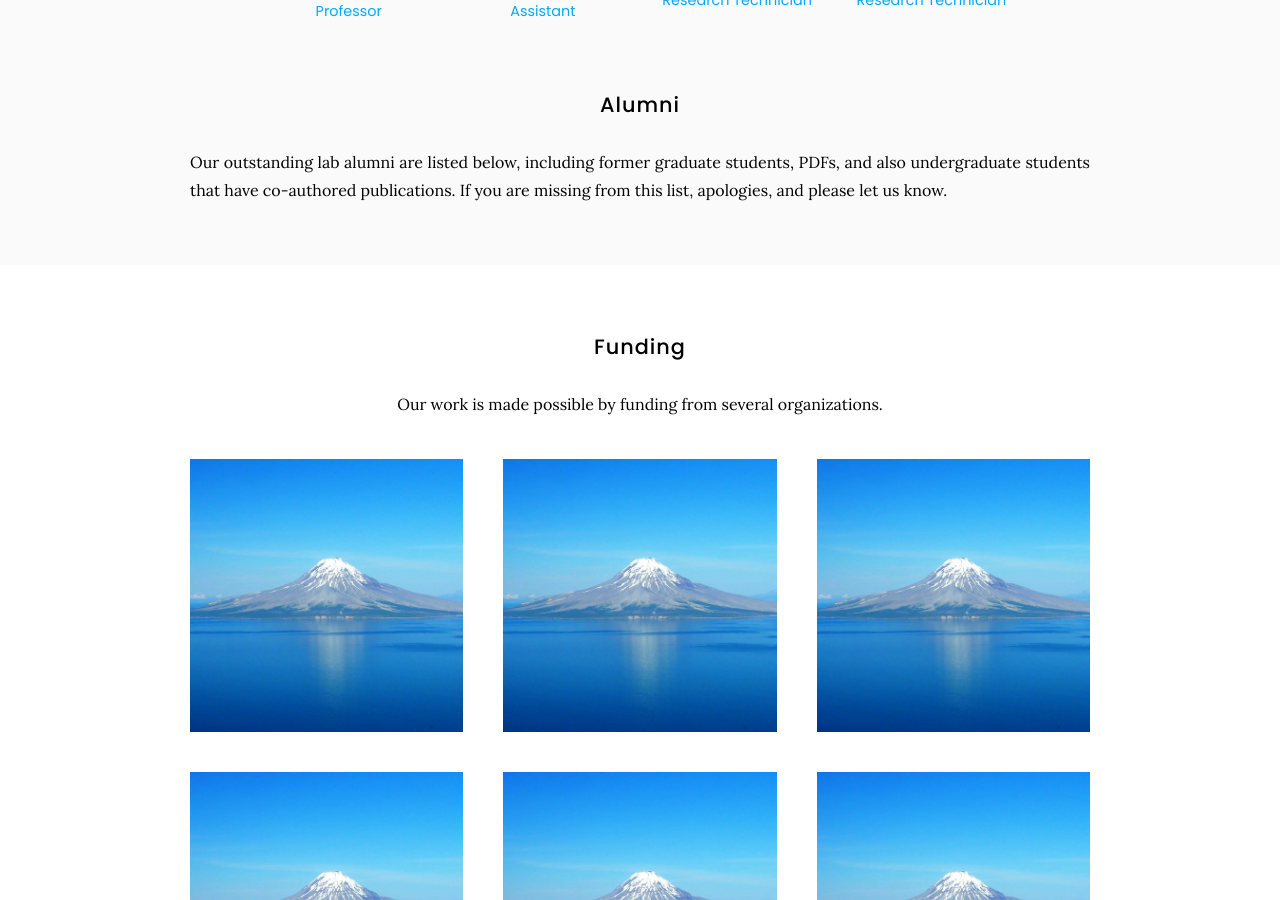
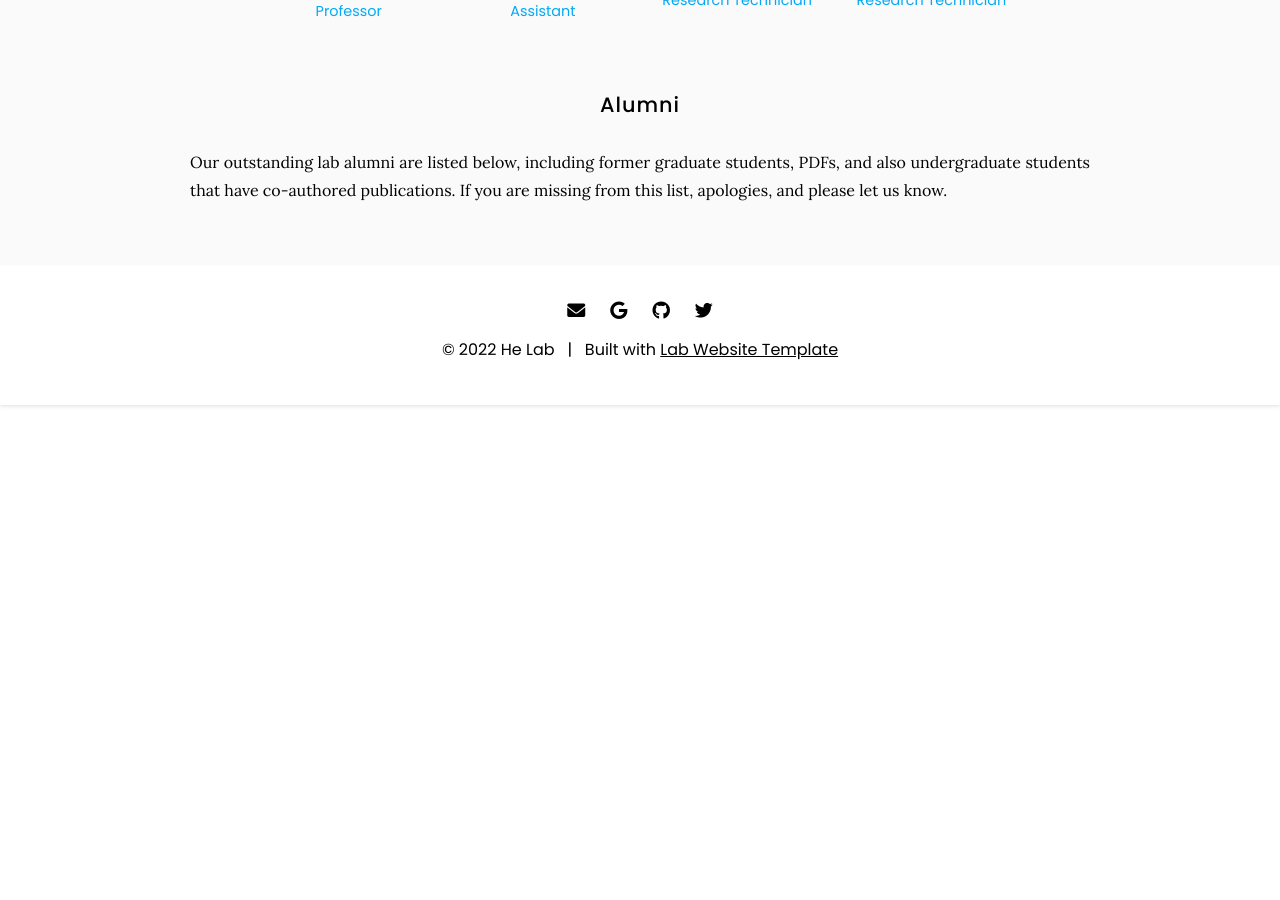
Before and after one commit to vivianschu/blue, a Jekyll site: the page built from team/index.md, in a window 1280 px wide and 900 px high, scrolled down 559 px. Built offline with Jekyll 4.4.1, drawn with Linux system fonts in a browser that asks for light colours; after the commit the page ends 964 px from its top, so only the background shows below that.

Commit message:
Update index.md

```diff
--- a/team/index.md
+++ b/team/index.md
@@ -52,39 +52,3 @@ Our outstanding lab alumni are listed below, including former graduate students,
    style="small"
 %}
 {:.center}
-
-{% include section.html %}
-
-## Funding
-
-Our work is made possible by funding from several organizations.
-{:.center}
-
-{%
-  include gallery.html
-  style="square"
-
-  image1="images/photo.jpg"
-  link1="https://nasa.gov/"
-  tooltip1="Cool Foundation"
-
-  image2="images/photo.jpg"
-  link2="https://nasa.gov/"
-  tooltip2="Cool Institute"
-
-  image3="images/photo.jpg"
-  link3="https://nasa.gov/"
-  tooltip3="Cool Initiative"
-
-  image4="images/photo.jpg"
-  link4="https://nasa.gov/"
-  tooltip4="Cool Foundation"
-
-  image5="images/photo.jpg"
-  link5="https://nasa.gov/"
-  tooltip5="Cool Institute"
-
-  image6="images/photo.jpg"
-  link6="https://nasa.gov/"
-  tooltip6="Cool Initiative"
-%}
```
